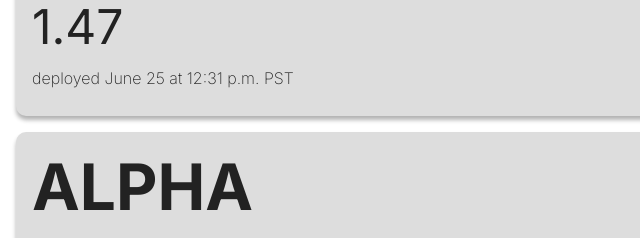
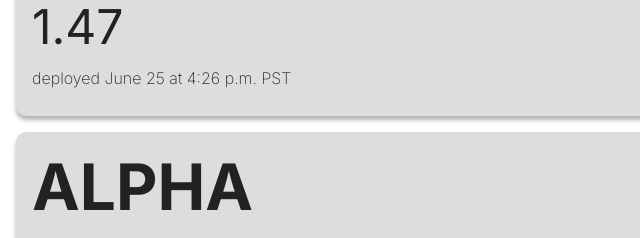
Before and after one commit to scamp-jn/scamp-jn.github.io, a plain HTML site: page index.html in a window 1280 px wide. Shown: the part 412-650 px from the top of the page, 0-640 px from the left. Drawn offline with Linux system fonts and the light colour scheme.

Commit message:
More test env updates

```diff
--- a/index.html
+++ b/index.html
@@ -20,7 +20,7 @@
         <h1>TEST</h1>
         <p class="version-text">version</p>
         <p class="version-number">1.47</p>
-        <p class="version-date">deployed June 25 at 12:31 p.m. PST</p>
+        <p class="version-date">deployed June 25 at 4:26 p.m. PST</p>
     </div>
     <div class="environment-div">
         <h1>ALPHA</h1>
```
